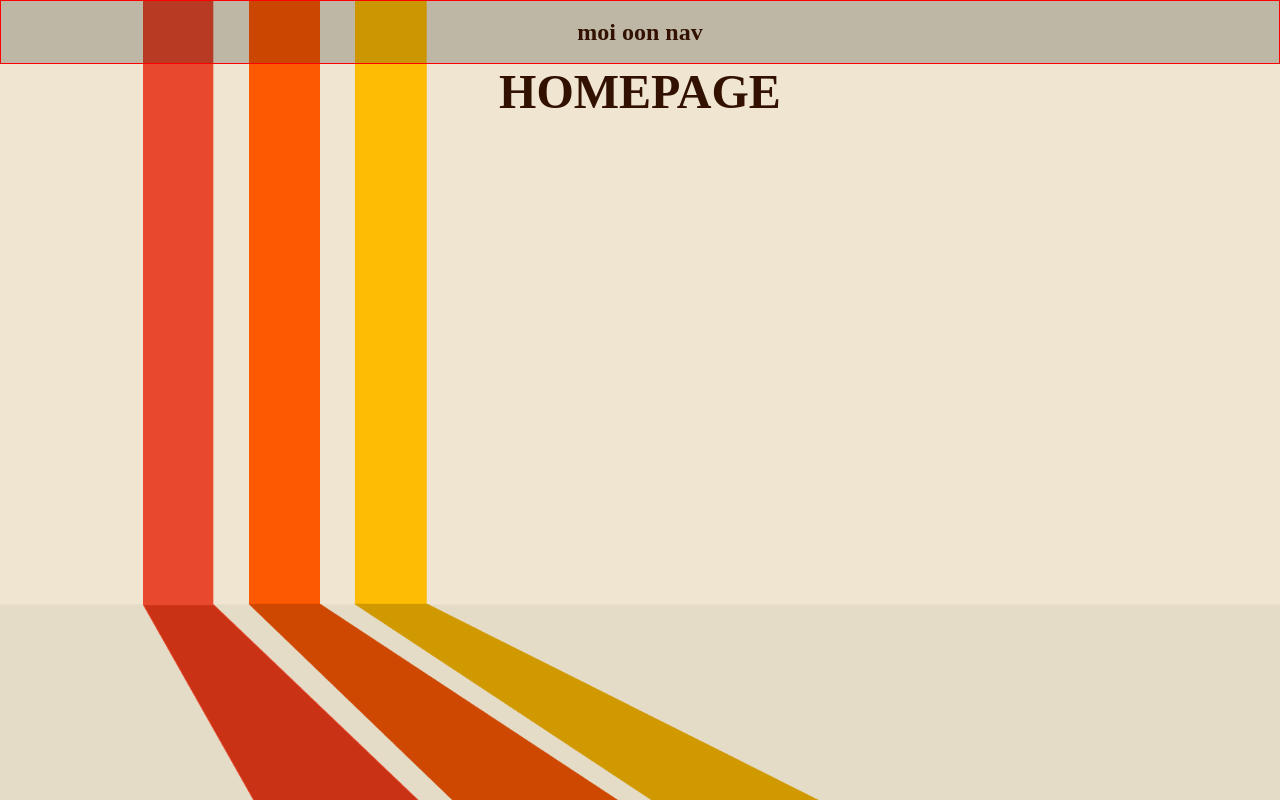
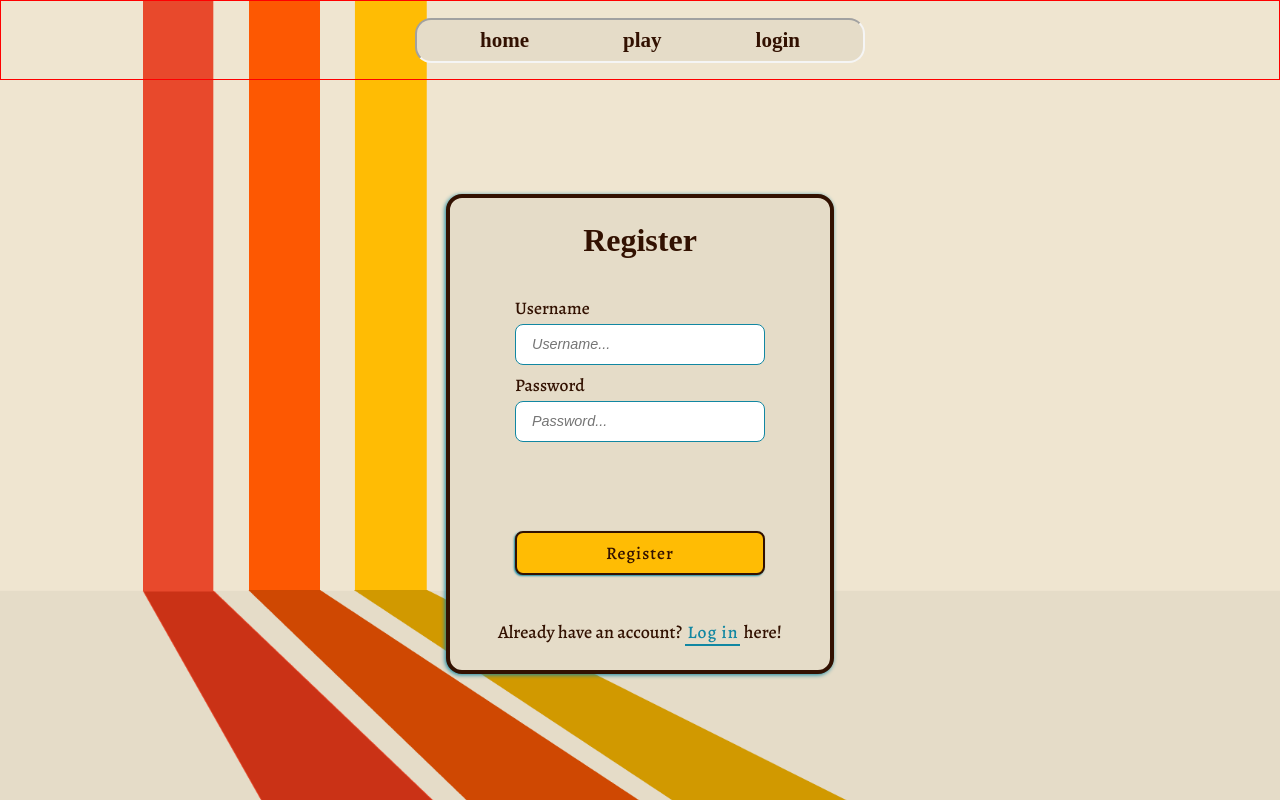
Before and after one commit to reijjo/jazz, a React (Vite) app in the folder client/: page /login in a window 1280 px wide. Built offline with nearby package versions, Linux system fonts and the light colour scheme; a web font is replaced by a local one.

Commit message:
login/reg forms done

```diff
--- a/client/src/App.tsx
+++ b/client/src/App.tsx
@@ -1,15 +1,24 @@
 import { BrowserRouter as Router, Routes, Route } from "react-router-dom";
+import { useState } from "react";
 
 import Homepage from "./pages/Homepage";
 import Navbar from "./components/Navbar";
+import Sign from "./pages/Sign";
 
 const App = () => {
+  const [isLogin, setIsLogin] = useState(false);
+
+  console.log("islogn", isLogin);
   return (
     <Router>
       {/* <main> */}
-      <Navbar />
+      <Navbar isLogin={isLogin} setIsLogin={setIsLogin} />
       <Routes>
         <Route path="/" element={<Homepage />} />
+        <Route
+          path="/login"
+          element={<Sign isLogin={isLogin} setIsLogin={setIsLogin} />}
+        />
         <Route path="*" element={<Homepage />} />
       </Routes>
       {/* </main> */}
--- a/client/src/assets/css/App.css
+++ b/client/src/assets/css/App.css
@@ -1,23 +1,71 @@
 /* Homepage */
 
 #homepage {
-  padding-top: 8vh;
+  padding-top: 10vh;
   /* height: calc(100vh - 8vh); */
-  justify-content: flex-start;
+  /* flex-direction: row; */
+  display: grid;
+  grid-template-columns: repeat(2, 1fr);
+  gap: 24px;
+
+  /* border: 4px solid red; */
 }
 
-/* Register stuff */
-
-.register {
-  border: 2px solid var(--SECONDARY2);
-  border-radius: 16px;
+.home-image,
+.home-text {
+  height: 100%;
   display: flex;
   flex-direction: column;
   justify-content: center;
   align-items: center;
+}
+
+.home-image {
+  /* border: 1px solid blue; */
+  height: 100%;
+}
+
+.home-text {
+  /* border: 1px solid green; */
+  height: 100%;
+}
+
+/* Sign page */
+
+#sign {
+  padding-top: 10vh;
+  justify-content: center;
+}
+
+.register,
+.login {
+  border: 4px solid var(--TEXT);
+  border-radius: 16px;
+  padding: 24px 48px;
+  display: flex;
+  flex-direction: column;
+  justify-content: flex-start;
+  align-items: center;
   background-color: var(--BG);
-  width: 600px;
+  width: max-content;
   height: 60vh;
+  box-shadow: -1px 1px 4px 0 var(--SECONDARY);
+}
+
+.register h2,
+.login h2 {
+  font-size: 2rem;
+  color: var(--TEXT);
+  /* text-shadow: -1px 0 var(--SECONDARY2), 0 1px var(--SECONDARY2),
+    1px 0 var(--SECONDARY2), 0 -1px var(--SECONDARY2); */
+}
+
+.register > form,
+.login > form {
+  display: flex;
+  height: 100%;
+  justify-content: space-around;
+  align-items: center;
 }
 
 /* my-input */
--- a/client/src/assets/css/index.css
+++ b/client/src/assets/css/index.css
@@ -34,7 +34,7 @@ font-family: 'Roboto Mono', monospace;
 font-family: 'Walter Turncoat', cursive; */
 
 body {
-  font-size: 16px;
+  font-size: 18px;
   font-family: "Alegreya", serif;
   font-weight: 500;
   background-color: var(--BG);
@@ -42,7 +42,7 @@ body {
   background-size: cover;
   background-repeat: no-repeat;
   background-attachment: fixed;
-  /* background-position: center; */
+  background-position: center;
   color: var(--TEXT);
 }
 
@@ -67,10 +67,15 @@ h1 {
   background-position: center;
 } */
 
+a {
+  text-decoration: none;
+  color: inherit;
+}
+
 /* Navbar & Footer */
 
 nav {
-  height: 8vh;
+  height: 10vh;
   width: 100%;
   position: fixed;
   top: 0;
@@ -79,7 +84,25 @@ nav {
   display: flex;
   align-items: center;
   justify-content: center;
-  background-color: rgba(0, 0, 0, 0.2);
+  /* background-color: rgba(0, 0, 0, 0.2); */
+}
+
+.nav-center {
+  /* height: 100%; */
+  background-color: var(--BG);
+  width: 33%;
+  min-width: 450px;
+  padding: 8px 16px;
+  border: 2px inset var(--WHITE);
+  border-radius: 16px;
+  display: flex;
+  flex-direction: row;
+  justify-content: space-around;
+  align-items: center;
+}
+
+.nav-links:hover {
+  color: var(--SECONDARY);
 }
 
 /* END Navbar & Footer */
@@ -94,7 +117,7 @@ section {
 }
 
 form {
-  border: 1px solid white;
+  /* border: 1px solid white; */
   width: 100%;
   height: auto;
   display: flex;
@@ -122,13 +145,14 @@ form {
   background-color: var(--PRIMARY3);
   border: 2px solid var(--TEXT);
   color: var(--TEXT);
+  box-shadow: -1px 1px 2px 0 var(--SECONDARY);
   transition: background-color 0.3s ease, box-shadow 0.3s ease;
 }
 
 .my-btn-filled:hover {
   background-color: var(--SECONDARY);
   color: var(--WHITE);
-  box-shadow: -2px 2px 8px 0px rgba(232, 72, 44, 0.9);
+  box-shadow: -2px 2px 4px 0px rgba(232, 72, 44, 0.9);
 }
 
 .my-btn-outline {
@@ -146,7 +170,7 @@ form {
   background-color: transparent;
   border: none;
   border-radius: 0;
-  padding: 0;
+  padding: 0 2px;
   color: var(--SECONDARY);
   border-bottom: 2px solid var(--SECONDARY);
   outline: none;
--- a/client/src/components/MyInput.tsx
+++ b/client/src/components/MyInput.tsx
@@ -9,6 +9,7 @@ type Props = {
   style?: CSSProperties;
   id?: string;
   placeholder?: string;
+  autoComplete?: string;
 };
 
 const MyInput = ({
@@ -20,6 +21,7 @@ const MyInput = ({
   style,
   id,
   placeholder,
+  autoComplete,
 }: Props) => {
   return (
     <div className={className}>
@@ -30,6 +32,7 @@ const MyInput = ({
         style={style}
         id={id}
         placeholder={placeholder}
+        autoComplete={autoComplete}
       />
     </div>
   );
--- a/client/src/components/Navbar.tsx
+++ b/client/src/components/Navbar.tsx
@@ -1,7 +1,39 @@
-const Navbar = () => {
+import { Link } from "react-router-dom";
+import { Dispatch, SetStateAction } from "react";
+
+type Props = {
+  isLogin: boolean;
+  setIsLogin: Dispatch<SetStateAction<boolean>>;
+};
+
+const Navbar = ({ isLogin, setIsLogin }: Props) => {
   return (
     <nav>
-      <h2>moi oon nav</h2>
+      <div className="nav-center">
+        <Link to="/" className="nav-links">
+          <h3>home</h3>
+        </Link>
+        <Link to="/play" className="nav-links">
+          <h3>play</h3>
+        </Link>
+        {isLogin ? (
+          <Link
+            to="/login"
+            className="nav-links"
+            onClick={() => setIsLogin(false)}
+          >
+            <h3>register</h3>
+          </Link>
+        ) : (
+          <Link
+            to="/login"
+            className="nav-links"
+            onClick={() => setIsLogin(true)}
+          >
+            <h3>login</h3>
+          </Link>
+        )}
+      </div>
     </nav>
   );
 };
--- a/client/src/pages/Homepage.tsx
+++ b/client/src/pages/Homepage.tsx
@@ -1,44 +1,38 @@
-// import MyButton from "../components/MyButton";
-// import MyInput from "../components/MyInput";
+import MyButton from "../components/MyButton";
+
+import yatzy from "../assets/images/template.png";
+import { useNavigate } from "react-router-dom";
 
 const Homepage = () => {
+  const navigate = useNavigate();
+
   return (
     <section id="homepage">
-      <h1>HOMEPAGE</h1>
-      {/* <div className="register">
-        <h2>Register</h2>
-        <form>
-          <div className="register-inputs"> */}
-      {/* Username input */}
-      {/* <MyInput
-              className="my-input"
-              htmlFor="reg-input-username"
-              labelText="Username"
-              type="text"
-              id="reg-input-username"
-              placeholder="Username..."
-            /> */}
-
-      {/* Password input */}
-      {/* <MyInput
-              className="my-input"
-              htmlFor="reg-input-passwd"
-              labelText="Password"
-              type="password"
-              id="reg-input-passwd"
-              placeholder="Password..."
-            />
-          </div> */}
-
-      {/* <div className="my-input-button">
+      <div className="home-image">
+        <img src={yatzy} alt="yatzy" width="90%" />
+      </div>
+      <div className="home-text">
+        <div className="home-text-div">
+          <h1>Have a game of Yatzy!</h1>
+          <h2>Roll the dice and see what happens.</h2>
+          <MyButton
+            className="my-btn my-btn-filled"
+            type="button"
+            children="Play now!"
+            style={{ marginTop: "24px", width: "33%", height: "8vh" }}
+            onClick={() => navigate("/play")}
+          />
+          <p style={{ paddingTop: "24px" }}>
+            Or{" "}
             <MyButton
-              className="my-btn my-btn-filled"
-              children="Register"
-              type="submit"
-            />
-          </div>
-        </form>
-      </div> */}
+              className="my-btn my-btn-text"
+              children="log in"
+              onClick={() => navigate("/login")}
+            />{" "}
+            to save your scores!
+          </p>
+        </div>
+      </div>
     </section>
   );
 };
--- /dev/null
+++ b/client/src/pages/Sign.tsx
@@ -0,0 +1,108 @@
+import MyInput from "../components/MyInput";
+import MyButton from "../components/MyButton";
+import { Dispatch, SetStateAction } from "react";
+
+type Props = {
+  isLogin: boolean;
+  setIsLogin: Dispatch<SetStateAction<boolean>>;
+};
+
+const Sign = ({ isLogin, setIsLogin }: Props) => {
+  return (
+    <section id="sign">
+      {isLogin ? (
+        <div className="login">
+          <h2>Login</h2>
+          <form className="form-login">
+            <div className="login-inputs">
+              <MyInput
+                className="my-input"
+                htmlFor="log-input-username"
+                labelText="Username"
+                type="text"
+                id="log-input-username"
+                placeholder="Username..."
+              />
+
+              {/* Password input */}
+              <MyInput
+                className="my-input"
+                htmlFor="log-input-passwd"
+                labelText="Password"
+                type="password"
+                id="log-input-passwd"
+                placeholder="Password..."
+                autoComplete="off"
+              />
+            </div>
+            <div className="my-input-button">
+              <MyButton
+                className="my-btn my-btn-filled"
+                children="Login"
+                type="submit"
+              />
+            </div>
+          </form>
+          <p>Don't have an account?</p>{" "}
+          <p>
+            {" "}
+            Click{" "}
+            <MyButton
+              className="my-btn my-btn-text"
+              children="here"
+              onClick={() => setIsLogin(false)}
+            />{" "}
+            to register.
+          </p>
+        </div>
+      ) : (
+        <div className="register">
+          <h2>Register</h2>
+          <form className="form-register">
+            <div className="register-inputs">
+              {/* Username input */}
+              <MyInput
+                className="my-input"
+                htmlFor="reg-input-username"
+                labelText="Username"
+                type="text"
+                id="reg-input-username"
+                placeholder="Username..."
+              />
+
+              {/* Password input */}
+              <MyInput
+                className="my-input"
+                htmlFor="reg-input-passwd"
+                labelText="Password"
+                type="password"
+                id="reg-input-passwd"
+                placeholder="Password..."
+                autoComplete="off"
+              />
+            </div>
+
+            <div className="my-input-button">
+              <MyButton
+                className="my-btn my-btn-filled"
+                children="Register"
+                type="submit"
+              />
+            </div>
+          </form>
+          <p>
+            Already have an account?{" "}
+            <MyButton
+              className="my-btn my-btn-text"
+              children="Log in"
+              onClick={() => setIsLogin(true)}
+            />{" "}
+            here!
+          </p>
+        </div>
+      )}
+    </section>
+  );
+};
+
+export default Sign;
```
Also changed, not shown: client/src/assets/images/template.png (added), client/src/assets/images/template.webp (added).
